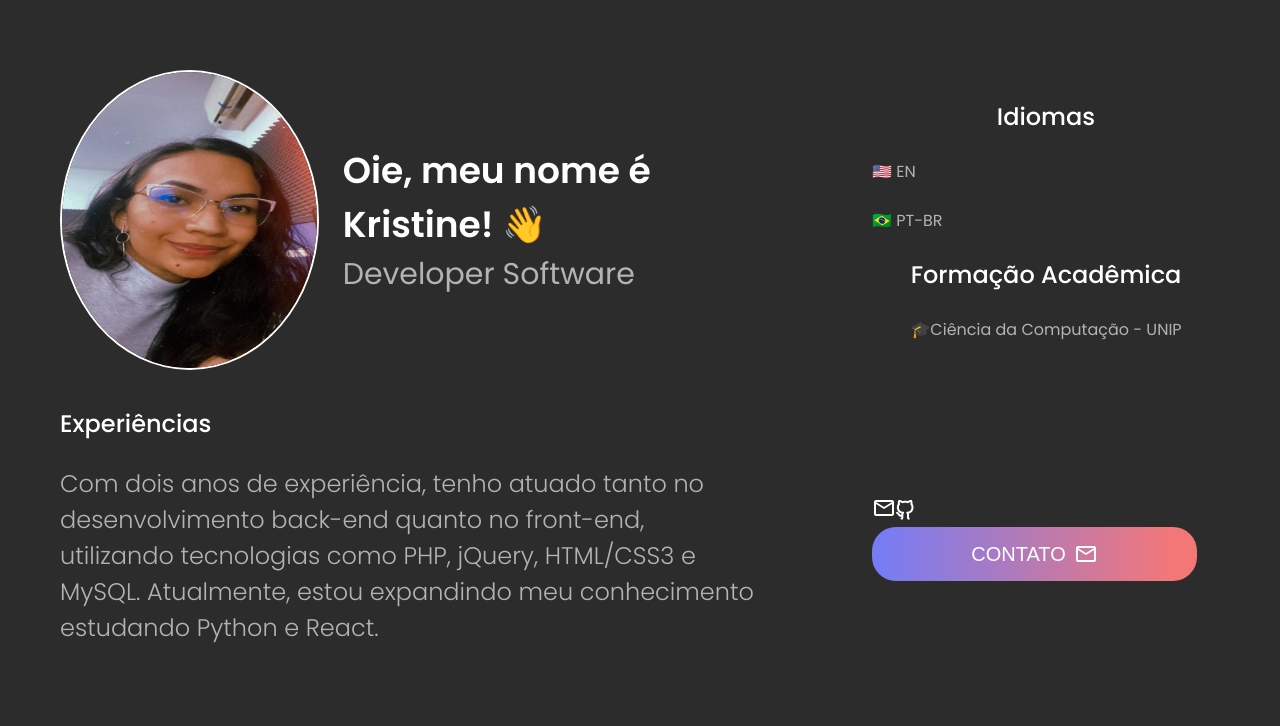
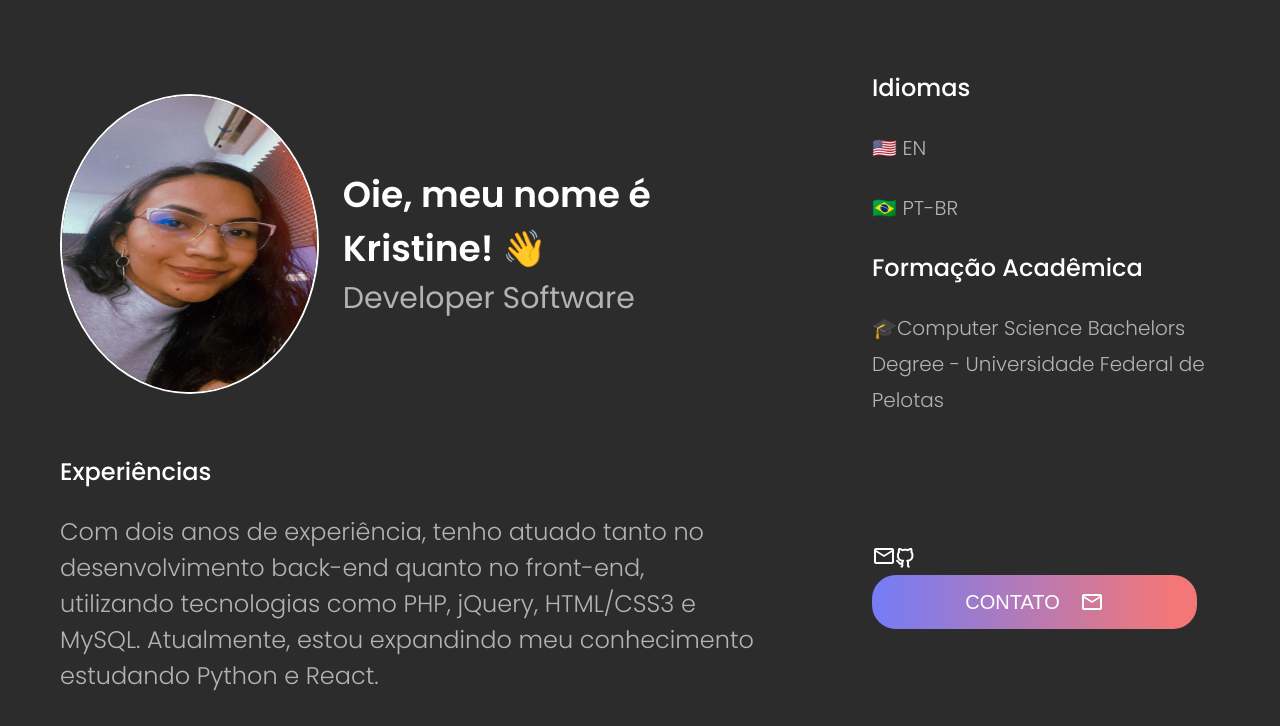
Before and after one commit to kseraos/Portifolio, a Next.js app in the folder meu-portifolio/: page / in a window 1280 px wide. Shown: the top 726 px of the page. Built offline with nearby package versions, Linux system fonts and the light colour scheme.

Commit message:
fix: ajuste style information

```diff
--- a/meu-portifolio/src/app/components/information/information.scss
+++ b/meu-portifolio/src/app/components/information/information.scss
@@ -1,18 +1,35 @@
-.infos{
+.infos {
     display: flex;
     flex-direction: column;
     align-items: center;
     width: 100%;
     gap: 24px;
+    max-width: 500px;
 
-    .language-infos{
+    grid-area: info;
+
+    .languages-info {
         display: flex;
         flex-direction: column;
         gap: 24px;
         align-items: flex-start;
         width: 100%;
     }
-    span{
+
+    span {
         color: var(--text-secondary);
+        font-weight: 300;
+        font-size: 18px;
+        line-height: 28px;
+    }
+
+    @media (min-width: 768px) {
+        align-items: flex-start;
+
+        span {
+            font-size: 20px;
+            line-height: 36px;
+            text-align: start;
+        }
     }
 }
--- a/meu-portifolio/src/app/components/information/information.tsx
+++ b/meu-portifolio/src/app/components/information/information.tsx
@@ -1,21 +1,18 @@
 import { SectionTitle } from "../sectionTitle/section-title"
-
 import "./information.scss"
 
-export default function Info() {
-
+export default function Info(){
     return(
-
         <div className="infos">
         <SectionTitle text="Idiomas"/>
-                <div className="language-infos">
+        <div className="languages-info">
           <span>🇺🇸 EN</span>
           <span>🇧🇷 PT-BR</span>
         </div>
         <SectionTitle text="Formação Acadêmica"/>
-                <div className="education-info">
+        <div className="educational-info">
           <span>🎓</span>
-                    <span>Ciência da Computação - UNIP</span>
+          <span>Computer Science Bachelors Degree - Universidade Federal de Pelotas</span>
         </div>
       </div>
     )
--- a/meu-portifolio/src/app/styles/home.scss
+++ b/meu-portifolio/src/app/styles/home.scss
@@ -1,7 +1,8 @@
-.container{
+.container {
     padding: 40px 32px;
     display: grid;
     gap: 24px;
+    justify-items: center;
     grid-template-rows: repeat(4, auto);
     grid-template-areas:
     "header"
@@ -9,39 +10,40 @@
     "experience"
     "info";
 
-    .btn-primary{
+    .btn-primary {
         background: linear-gradient(90deg, #777CF4 2.62%, #F47777 93.38%);
         border-radius: 24px;
         width: 325px;
         padding: 12px;
         text-align: center;
+        text-decoration: none;
+
         color: var(--text-primary);
         font-weight: 500;
         font-size: 20px;
         line-height: 30px;
-        text-transform: uppercase ;
+        text-transform: uppercase;
         border: none;
+
         display: flex;
         align-items: center;
-        gap: 8px;
+        gap: 20px;
         justify-content: center;
-
     }
 
 }
 
-@media (min-width:768px){
-    .container{
+@media (min-width: 768px){
+    .container {
         padding: 70px 60px;
         height: 100vh;
-        grid-template-rows: fit-content(100%) ;
-        grid-template-columns: 60% 30% ;
+        grid-template-rows: fit-content(100%);
+        grid-template-columns: 60% 30%;
         align-items: center;
-        justify-items: start ;
+        justify-items: start;
         justify-content: space-between;
         grid-template-areas:
         "header info"
-        "experience empty-1"
-        "empty-2 btns"
-    };
+        "experience btns";
+    }
 }
```
Lines whose indentation alone changed are shown as unchanged.
